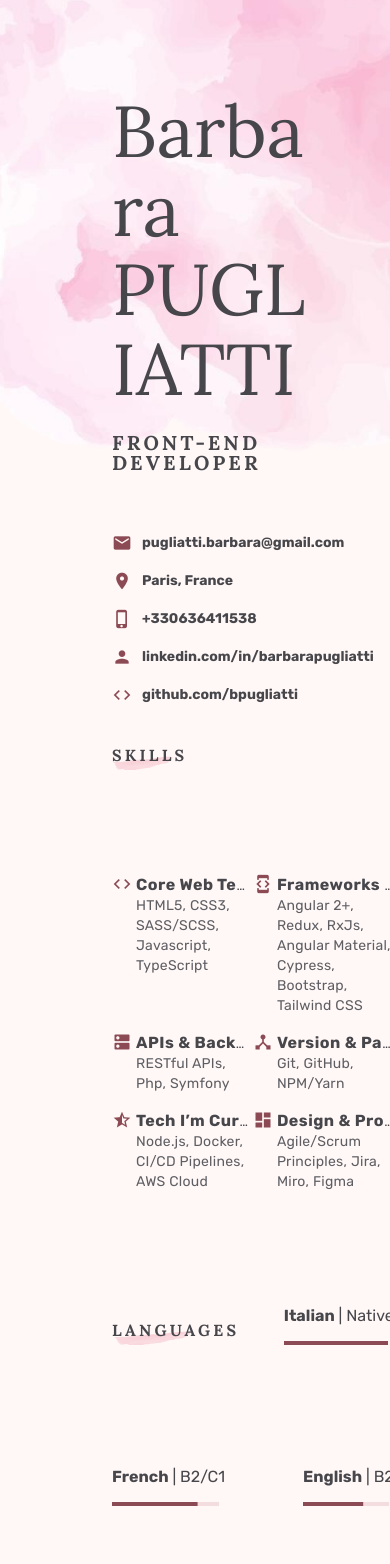
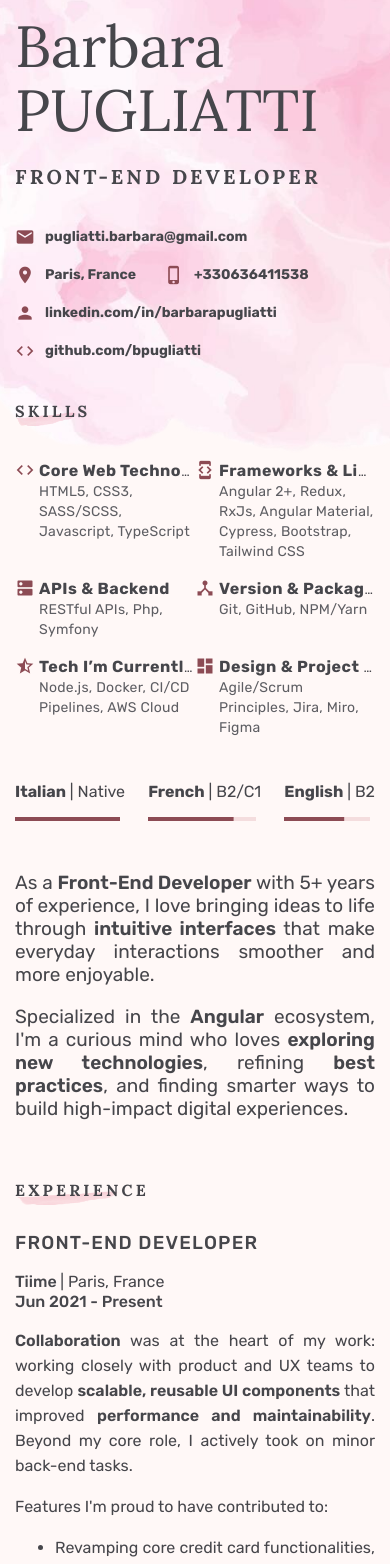
Before and after one commit to bpugliatti/personal-website, an Angular app: page /home in a window 390 px wide. Shown: the top 1564 px of the page. Built offline with nearby package versions, Linux system fonts and the light colour scheme.

Commit message:
feat: ensure full responsiven design

```diff
--- a/src/app/components/header/header.component.scss
+++ b/src/app/components/header/header.component.scss
@@ -45,3 +45,12 @@ h1 {
     width: 100%;
   }
 }
+
+@media screen and (max-width: 750px) {
+  .info-section {
+    padding: 0px;
+    h1 {
+      font-size: 58px;
+    }
+  }
+}
--- a/src/app/components/resume-container/resume-container.component.html
+++ b/src/app/components/resume-container/resume-container.component.html
@@ -33,7 +33,7 @@
         <app-skill [skillGroups]="resume.skills"> </app-skill>
       </section>
       <section>
-        <h2 class="category-title">Languages</h2>
+        <h2 class="category-title languages">Languages</h2>
         @for (language of resume.languages; track language.language) {
         <app-languge-proficiency [language]="language">
         </app-languge-proficiency>
--- a/src/app/components/resume-container/resume-container.component.scss
+++ b/src/app/components/resume-container/resume-container.component.scss
@@ -7,39 +7,41 @@
   padding: 72px;
   max-width: 1200px;
   margin: 0 auto;
-  background-color: custom-theme.get-primary(98);
-  background-image: url("../../../../public/illus/watercolor-angle-top.png");
-  background-repeat: no-repeat;
+  background: custom-theme.get-primary(98)
+    url("../../../../public/illus/watercolor-angle-top.png") no-repeat;
   background-position: -150px -250px;
   background-size: 1200px;
-  box-shadow: 0px 4px 25px rgba(0, 0, 0, 0.2);
+  box-shadow: 0 4px 25px rgba(0, 0, 0, 0.2);
 
   .category-title {
-    background-image: url("../../../../public/illus/watercolor-line.png");
-    background-repeat: no-repeat;
+    background: url("../../../../public/illus/watercolor-line.png") no-repeat;
     background-size: 70% 50%;
     background-position: 5% 110%;
-    padding: 5px 10px 5px 0px;
+    padding: 5px 10px 5px 0;
     display: inline-block;
     position: relative;
     text-transform: uppercase;
     font-size: 16px;
-    margin: 25px 0px 10px 0px;
+    margin: 25px 0 10px;
     letter-spacing: 3.22px;
     width: fit-content;
   }
+
   .content-container {
     display: flex;
     flex-direction: row-reverse;
+
     aside {
       width: 35%;
       padding-top: 30px;
     }
+
     main {
       width: 100%;
+
       .presentation {
         font-size: 19px;
-        margin: 30px 0px;
+        margin: 30px 0;
         text-align: justify;
       }
     }
@@ -50,30 +52,31 @@
 aside,
 main,
 header {
-  padding: 0px 20px;
+  padding: 0 20px;
 }
 
 @media screen and (max-width: 1000px) {
   .container {
     .content-container {
       flex-direction: column-reverse;
+
       aside {
         width: 100%;
-        padding-top: 0px;
+        padding-top: 0;
         display: flex;
+        flex-direction: column;
         flex-wrap: wrap;
-        flex-direction: column;
 
         section {
           display: flex;
           flex-wrap: wrap;
-          gap: 0.5rem; // Adds spacing between elements
+          gap: 0.5rem;
         }
 
         section:nth-child(1) {
-          //  flex-wrap: wrap;
           flex-direction: row;
           align-items: center;
+
           app-contact-item {
             margin-right: 20px;
           }
@@ -81,9 +84,10 @@ header {
 
         section:nth-child(2),
         section:nth-child(3) {
-          flex-wrap: wrap;
           display: flex;
           flex-direction: row;
+          flex-wrap: wrap;
+
           h2 {
             max-width: 100px;
             max-height: 20px;
@@ -95,9 +99,26 @@ header {
         }
 
         section:nth-child(3) {
-          justify-content: space-between; // Distributes items evenly
+          justify-content: space-between;
         }
       }
     }
   }
 }
+
+@media screen and (max-width: 750px) {
+  .container {
+    padding: 15px;
+
+    .content-container,
+    aside,
+    main,
+    header {
+      padding: 0px;
+    }
+
+    .languages {
+      display: none;
+    }
+  }
+}
```
